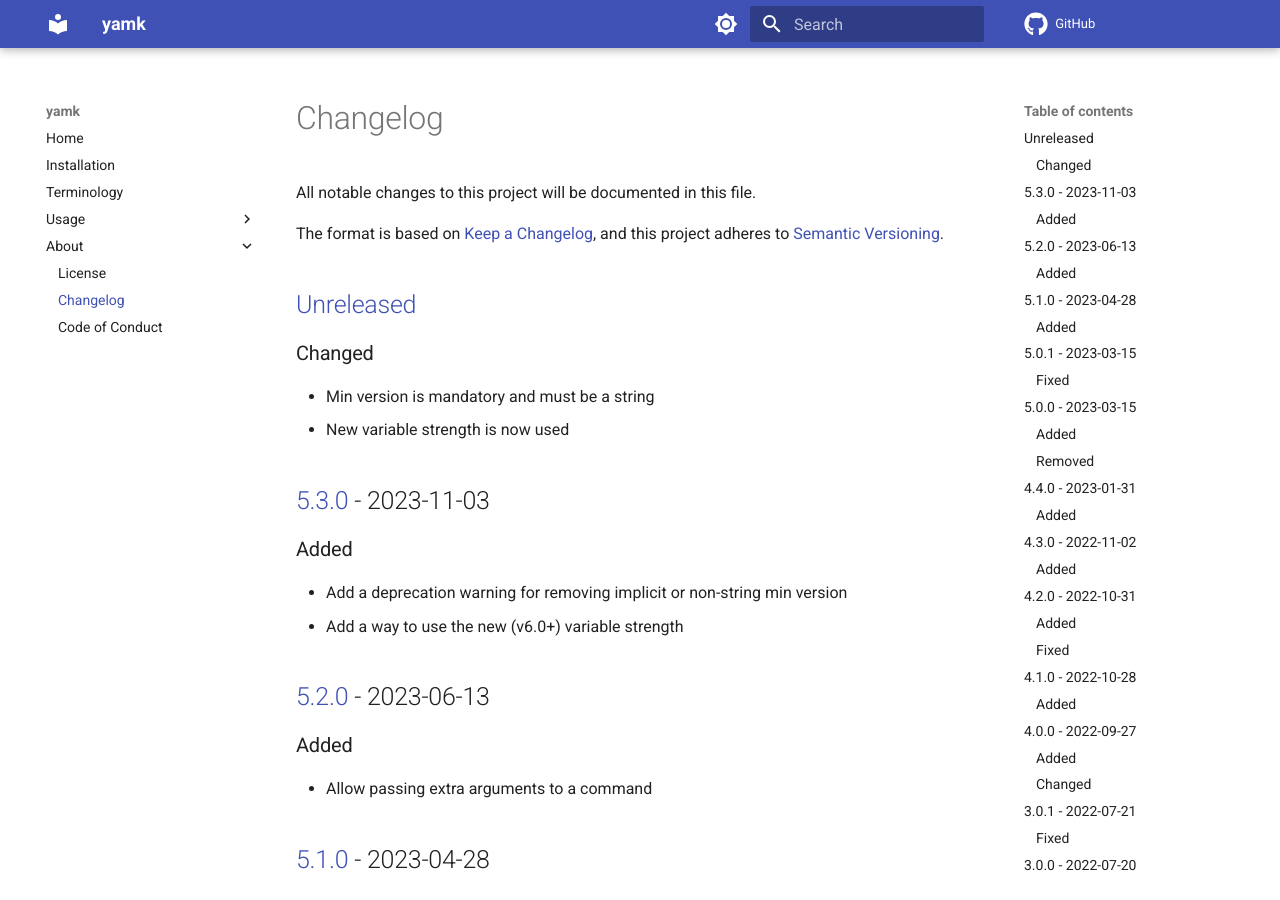
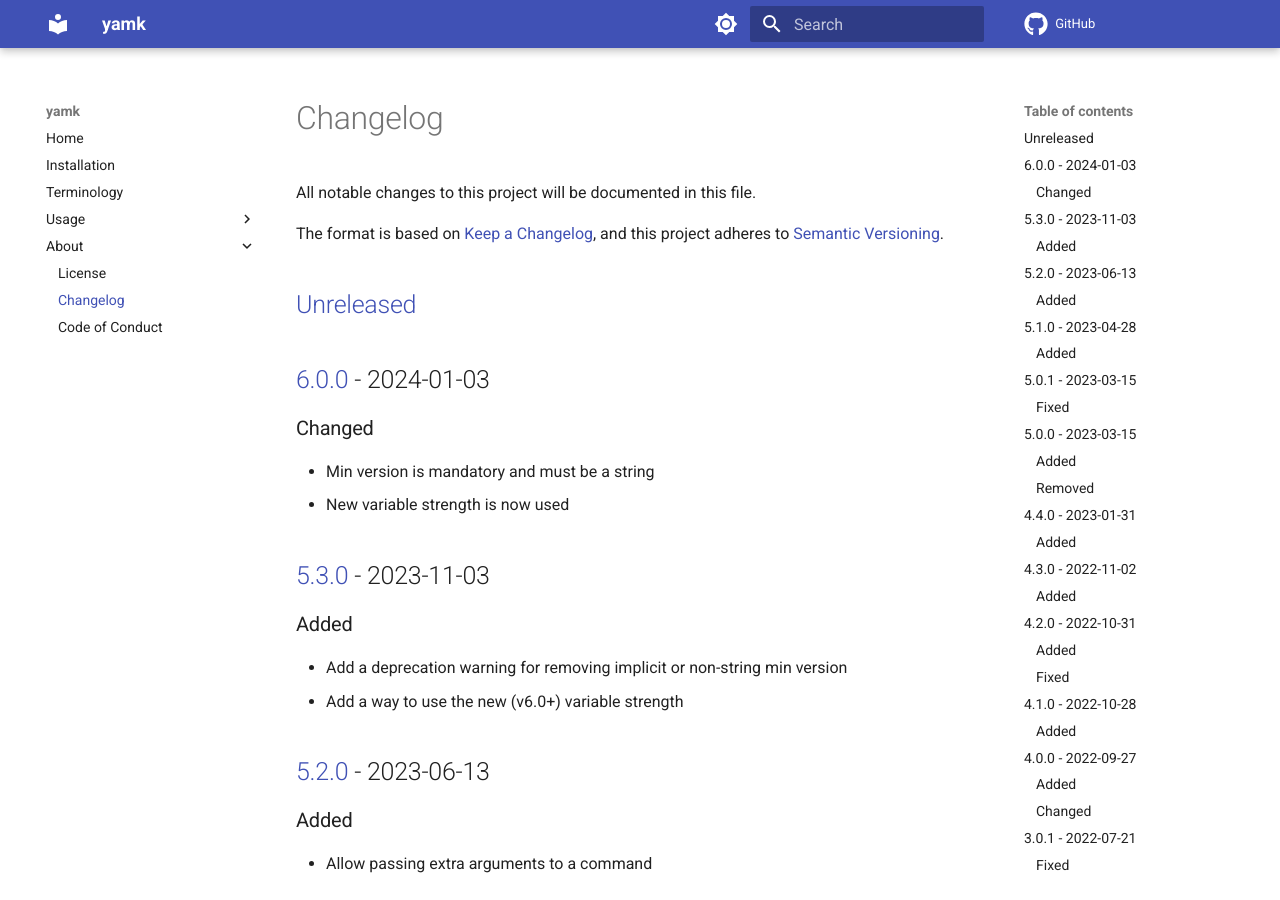
Before and after one commit to spapanik/yamk, an MkDocs documentation site: the page built from docs/CHANGELOG.md, in a window 1280 px wide and 900 px high. Built offline with MkDocs 1.6.1 and Material for MkDocs 9.7.7, drawn with Linux system fonts in a browser that asks for light colours; comment, search, counter and statistics services are not loaded.

Commit message:
Bump version

```diff
--- a/cookbook.yaml
+++ b/cookbook.yaml
@@ -1,6 +1,6 @@
 $globals:
   shell: bash
-  version: "5.2"
+  version: "6.0"
   vars:
     poetry_sync: "--sync"
 
--- a/docs/CHANGELOG.md
+++ b/docs/CHANGELOG.md
@@ -5,6 +5,8 @@ All notable changes to this project will be documented in this file.
 The format is based on [Keep a Changelog], and this project adheres to [Semantic Versioning].
 
 ## [Unreleased]
+
+## [6.0.0] - 2024-01-03
 
 ### Changed
 
@@ -417,7 +419,8 @@ cookbook.yml
 
 [Keep a Changelog]: https://keepachangelog.com/en/1.0.0/
 [Semantic Versioning]: https://semver.org/spec/v2.0.0.html
-[Unreleased]: https://github.com/spapanik/yamk/compare/v5.3.0...main
+[Unreleased]: https://github.com/spapanik/yamk/compare/v6.0.0...main
+[6.0.0]: https://github.com/spapanik/yamk/compare/v5.3.0...v6.0.0
 [5.3.0]: https://github.com/spapanik/yamk/compare/v5.2.0...v5.3.0
 [5.2.0]: https://github.com/spapanik/yamk/compare/v5.1.0...v5.2.0
 [5.1.0]: https://github.com/spapanik/yamk/compare/v5.0.1...v5.1.0
--- a/pyproject.toml
+++ b/pyproject.toml
@@ -112,7 +112,7 @@ skip_empty = true
 
 [tool.poetry]
 name = "yamk"
-version = "5.3.0"
+version = "6.0.0"
 description = "Yet another make"
 authors = [
     "Stephanos Kuma <stephanos@kuma.ai>",
--- a/src/yamk/__init__.py
+++ b/src/yamk/__init__.py
@@ -1,3 +1,3 @@
 from packaging.version import Version
 
-__version__ = Version("5.3.0")
+__version__ = Version("6.0.0")
```
Also changed, not shown: 1 other file.
